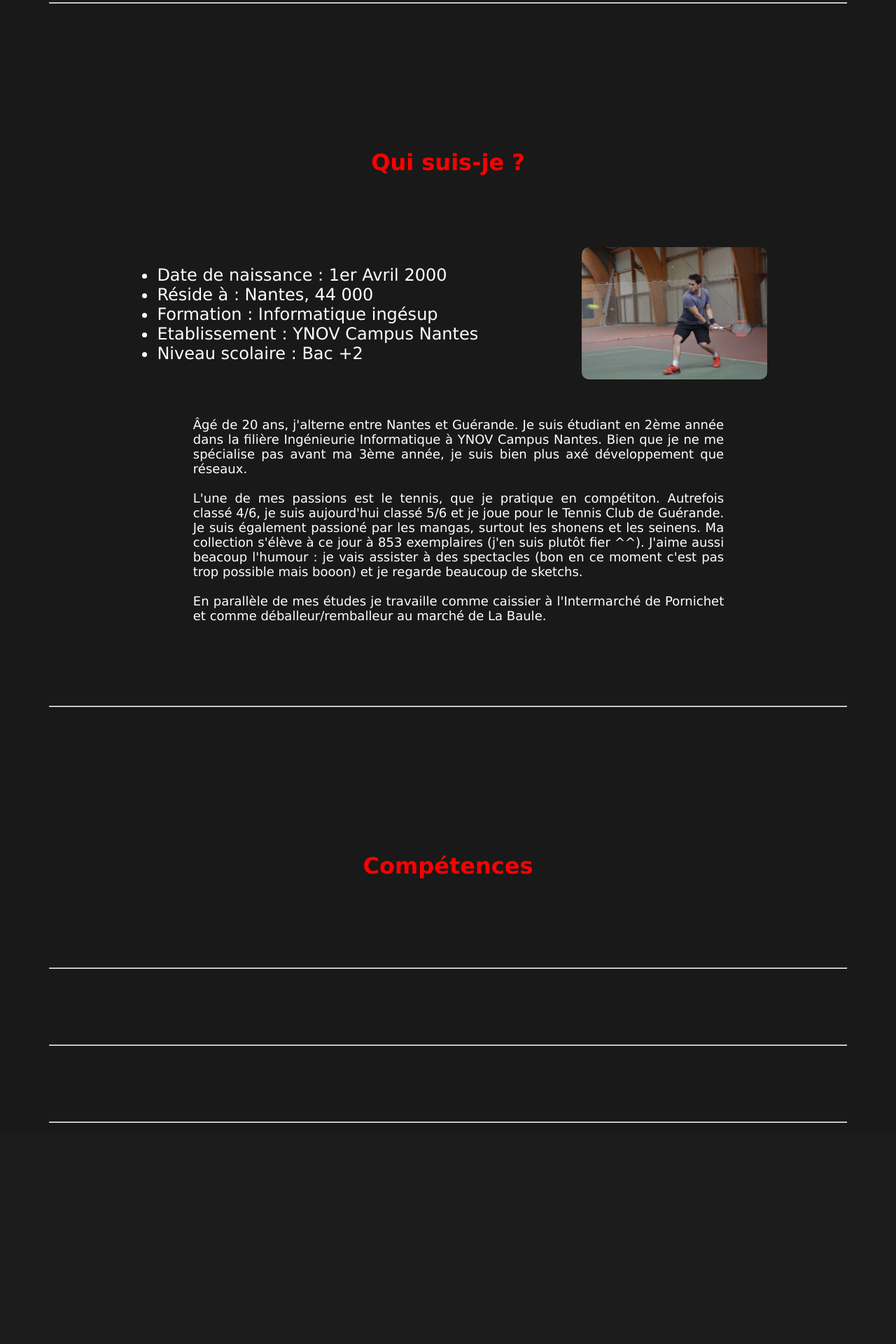
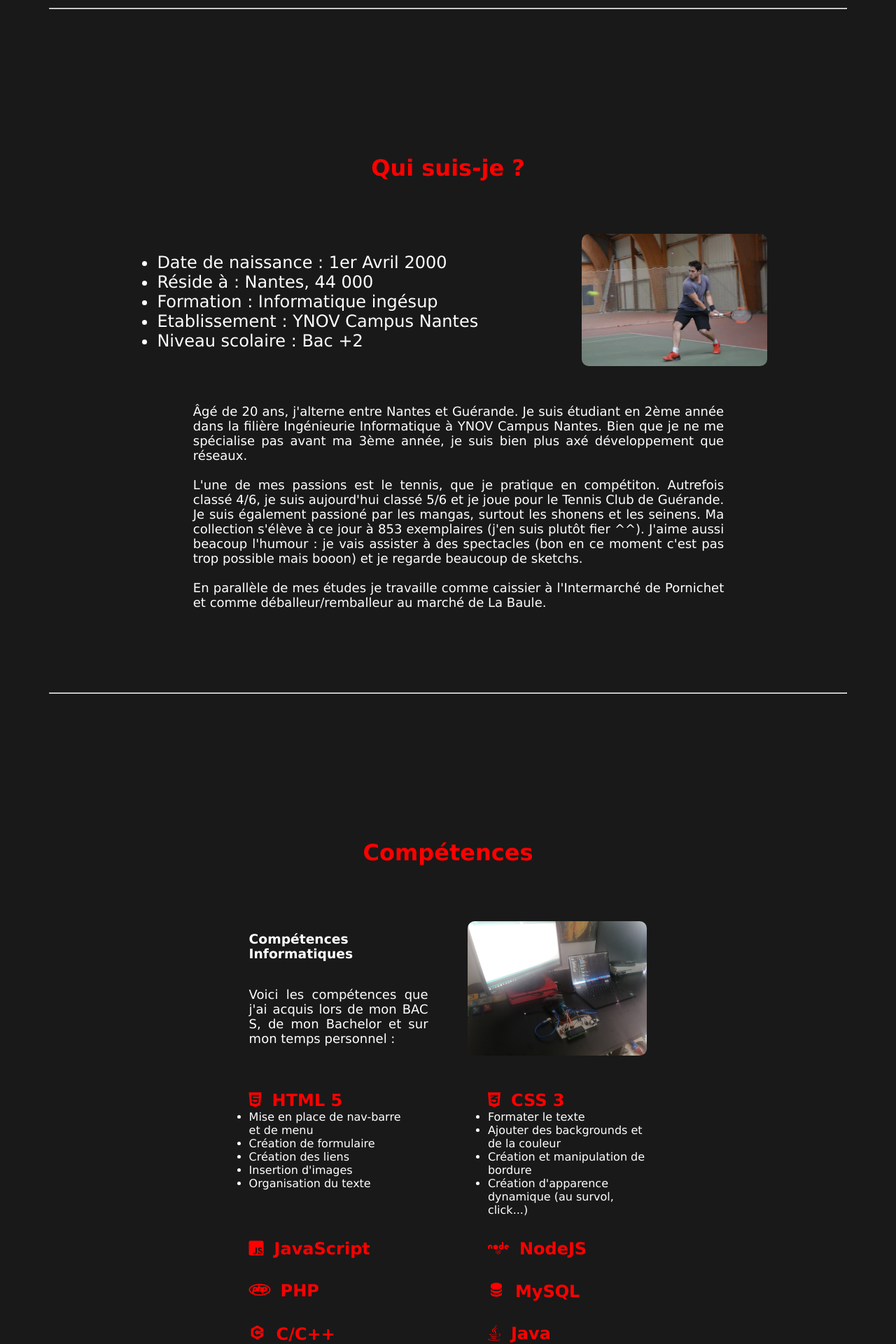
Before and after one commit to VicAffile/cv, a PHP site: page / in a window 1280 px wide. Shown: the part 840-2760 px from the top of the page at 70% size. Before the commit the page ends 2444 px from the top, so only its background shows below. Run offline with PHP 8.4, Linux system fonts and the light colour scheme; some libraries are stand-ins or nearby versions.

Commit message:
competence informatique init

```diff
--- a/css/competence.css
+++ b/css/competence.css
@@ -0,0 +1,115 @@
+h1+.competence_ligne {
+    align-items: center;
+    text-align: justify;
+    margin-bottom: 30px;
+}
+
+h1+.competence_ligne img {
+    width: 45%;
+    height: auto;
+}
+
+h1+.competence_ligne div {
+    display: flex;
+    flex-direction: column;
+    flex-wrap: nowrap;
+    justify-content: flex-start;
+    align-items: flex-start;
+    width: 45%;
+}
+
+h1+.competence_ligne div h3:hover {
+    color: white;
+}
+
+h1+.competence_ligne p {
+    font-size: large;
+}
+
+.competence_ligne {
+    width: 45%;
+    display: flex;
+    flex-direction: row;
+    flex-wrap: nowrap;
+    justify-content: space-between;
+    align-items: flex-start;
+}
+
+.competence_ligne img {}
+
+.competence_ligne li+li {
+    font-size: medium;
+}
+
+.competence_ligne ul {
+    width: 40%;
+}
+
+.logo {
+    list-style-type: none;
+    font-family: "Font Awesome 5 Brands";
+}
+
+.logo::before {
+    margin-right: 15px;
+    color: var(--couleur-speciale);
+}
+
+.logo span {
+    font-family: Verdana;
+    font-weight: bold;
+    color: var(--couleur-speciale);
+}
+
+#algo::before {
+    content: "\ec3f";
+    font-family: 'boxicons'!important;
+}
+
+#competence ul {
+    padding-left: 0px;
+}
+
+#cpp::before {
+    content: "\ee70";
+    font-family: 'boxicons'!important;
+}
+
+#css::before {
+    content: "\f38b";
+}
+
+#html::before {
+    content: "\f13b";
+}
+
+#java::before {
+    content: "\f4e4";
+}
+
+#js::before {
+    content: "\f3b9";
+}
+
+#math::before {
+    content: "\e977";
+    font-family: 'boxicons'!important;
+}
+
+#mysql::before {
+    content: "\ecca";
+    font-family: 'boxicons'!important;
+}
+
+#nodejs::before {
+    content: "\f419";
+}
+
+#php::before {
+    content: "\f457";
+    font-weight: 900;
+}
+
+#python::before {
+    content: "\f3e2      ";
+}
--- a/css/presentation.css
+++ b/css/presentation.css
@@ -17,7 +17,6 @@
 }
 
 #presentation {
-    margin-top: 180px;
     display: flex;
     flex-direction: row;
     flex-wrap: nowrap;
@@ -29,3 +28,7 @@
 #presentation div img {
     object-fit: contain;
 }
+
+#presentation_premiere_balise {
+    margin-top: 180px;
+}
--- a/css/qui_suis_je.css
+++ b/css/qui_suis_je.css
@@ -21,7 +21,6 @@ li {
 }
 
 #qui_suis_je_contenu {
-    margin-top: 75px;
     display: flex;
     flex-direction: row;
     flex-wrap: nowrap;
--- a/css/style.css
+++ b/css/style.css
@@ -34,6 +34,10 @@ section h1 {
     align-items: center;
 }
 
+.article h1 {
+    margin-bottom: 75px;
+}
+
 .couleur_speciale {
     color: var(--couleur-speciale);
 }
--- a/index.html
+++ b/index.html
@@ -14,6 +14,8 @@
     <link rel="stylesheet" href="css/experience.css">
     <link rel="stylesheet" href="css/projet.css">
     <link rel="stylesheet" href="css/contact.css">
+    <link rel="stylesheet" href="https://pro.fontawesome.com/releases/v5.10.0/css/all.css" integrity="sha384-AYmEC3Yw5cVb3ZcuHtOA93w35dYTsvhLPVnYs9eStHfGJvOvKxVfELGroGkvsg+p" crossorigin="anonymous" />
+    <link href='https://unpkg.com/boxicons@2.0.7/css/boxicons.min.css' rel='stylesheet'>
 </head>
 
 <body>
@@ -42,7 +44,7 @@
     </header>
 
     <section id="presentation">
-        <div class="rotation">
+        <div id="presentation_premiere_balise" class="rotation">
             <img src="photo/IMG_20210103_003927.jpg" alt="Salut ^^" />
         </div>
         <p>Hey,<br>Je suis
@@ -78,6 +80,69 @@
 
         <h1>Compétences</h1>
 
+        <div class="competence_ligne">
+            <div>
+                <h3>Compétences Informatiques</h3>
+                <p>Voici les compétences que j'ai acquis lors de mon BAC S, de mon Bachelor et sur mon temps personnel :</p>
+            </div>
+            <img src="photo/IMG_20210316_124913.jpg" alt="poste de travail" />
+        </div>
+
+        <div class="competence_ligne">
+            <ul>
+                <li id="html" class="logo"><span>HTML 5</span></li>
+                <li>Mise en place de nav-barre et de menu</li>
+                <li>Création de formulaire</li>
+                <li>Création des liens</li>
+                <li>Insertion d'images</li>
+                <li>Organisation du texte</li>
+            </ul>
+            <ul>
+                <li id="css" class="logo"><span>CSS 3</span></li>
+                <li>Formater le texte</li>
+                <li>Ajouter des backgrounds et de la couleur</li>
+                <li>Création et manipulation de bordure</li>
+                <li>Création d'apparence dynamique (au survol, click...) </li>
+            </ul>
+        </div>
+        <div class="competence_ligne">
+            <ul>
+                <li id="js" class="logo"><span>JavaScript</span></li>
+            </ul>
+            <ul>
+                <li id="nodejs" class="logo"><span>NodeJS</span></li>
+            </ul>
+        </div>
+        <div class="competence_ligne">
+            <ul>
+                <li id="php" class="logo"><span>PHP</span></li>
+            </ul>
+            <ul>
+                <li id="mysql" class="logo"><span>MySQL</span></li>
+            </ul>
+        </div>
+        <div class="competence_ligne">
+            <ul>
+                <li id="cpp" class="logo"><span>C/C++</span></li>
+            </ul>
+            <ul>
+                <li id="java" class="logo"><span>Java</span></li>
+            </ul>
+        </div>
+        <div class="competence_ligne">
+            <ul>
+                <li id="algo" class="logo"><span>Algorithmique</span></li>
+            </ul>
+            <ul>
+                <li id="math" class="logo"><span>Mathématiques</span></li>
+            </ul>
+        </div>
+        <div class="competence_ligne">
+            <ul>
+                <li id="python" class="logo"><span>Python</span></li>
+            </ul>
+        </div>
+
     </section>
 
     <hr>
```
Also changed, not shown: photo/IMG_20210316_124913.jpg (added), photo/logo/JS_logo.png (added), photo/logo/c-plus-plus-logo-24.png (added), photo/logo/cpp-iicap.jpg (added), photo/logo/html5-brands.svg (added), photo/logo/kisspng-web-development-html-css3-the-ohana-code-logo-2cpaper-projection-shaded_1660937-html-dropdown-js-5aebd5631cd291.7591600015254050271181.jpg (added).
